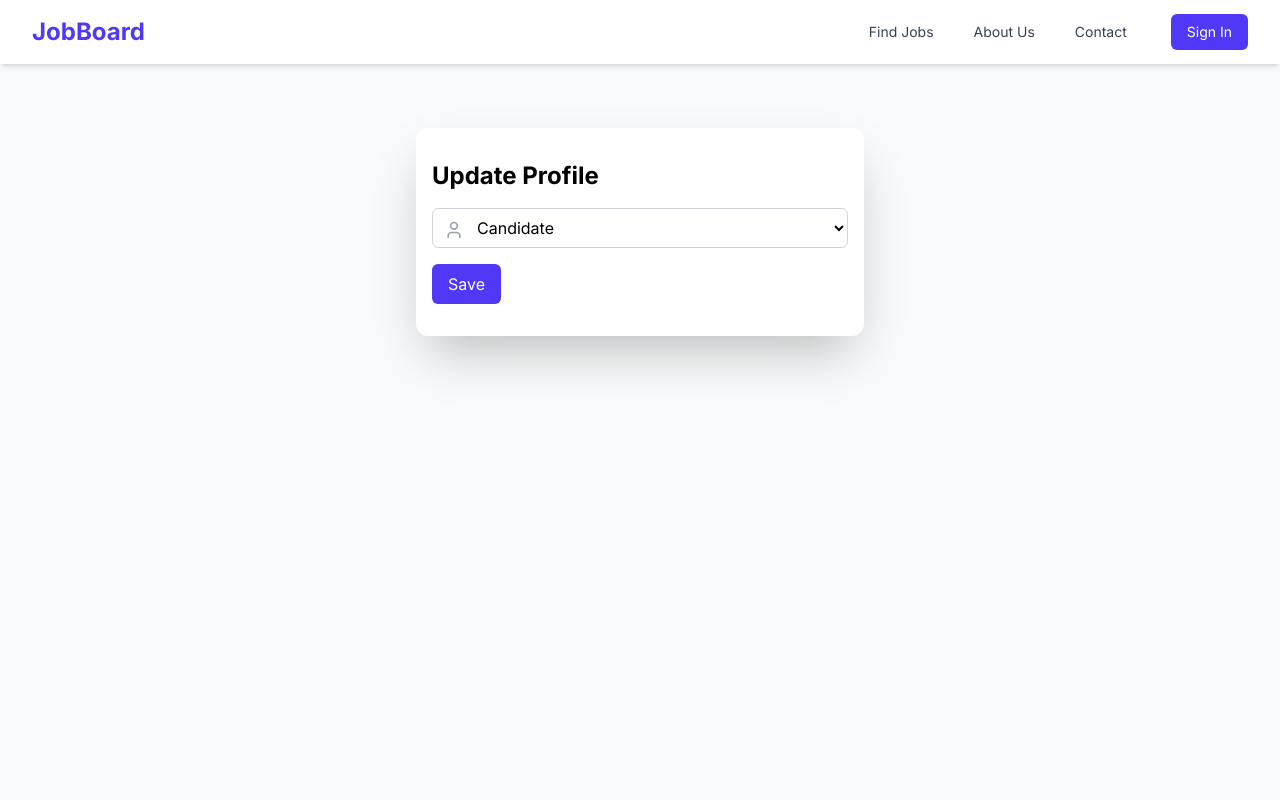
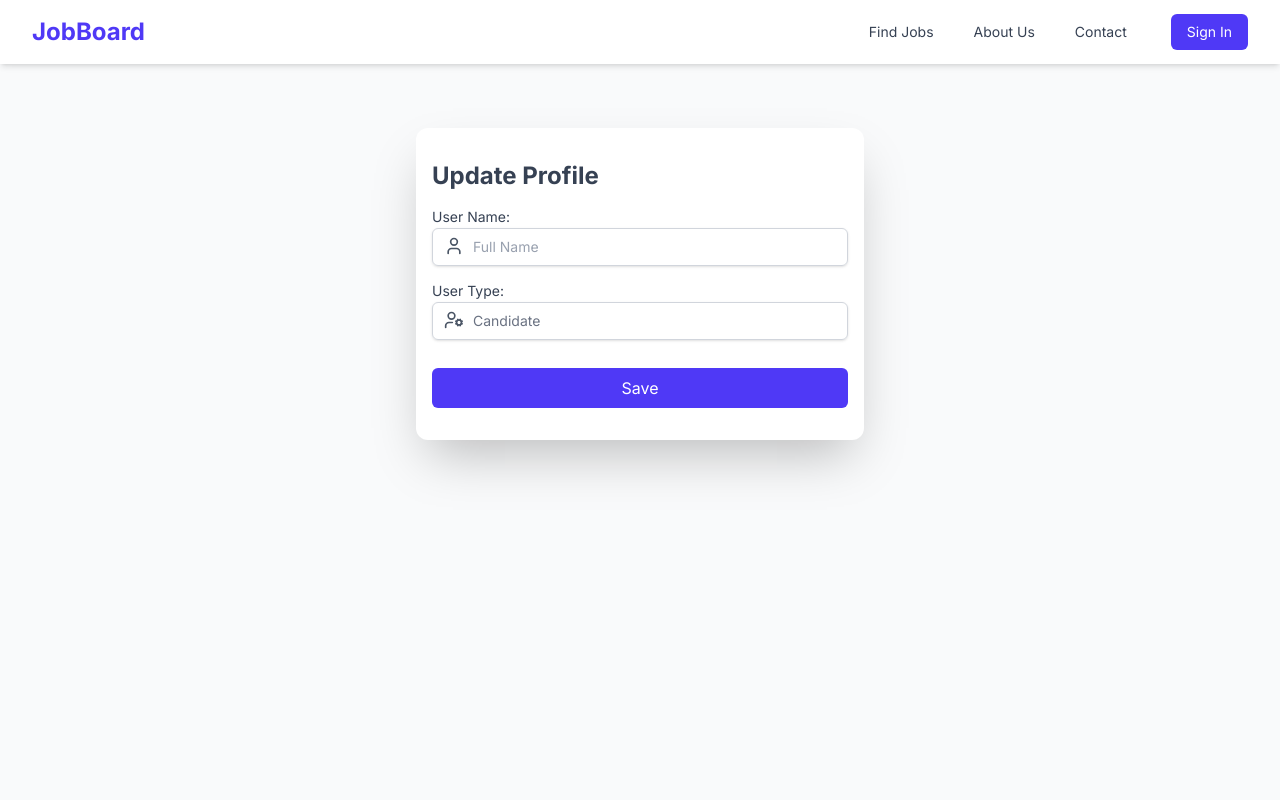
Before and after one commit to Irfan-alyy/next-prisma, a Next.js app: page /dashboard/profile in a window 1280 px wide. Shown: the top 800 px of the page. Built offline with nearby package versions, Linux system fonts and the light colour scheme; no server answers.

Commit message:
feat: added functionality to update user name

```diff
--- a/src/app/api/user/route.ts
+++ b/src/app/api/user/route.ts
@@ -24,13 +24,14 @@ export async function PUT(request: Request) {
   const session = await auth();
   if (!session?.user?.id) return NextResponse.json({ error: 'Unauthorized' }, { status: 401 });
 
-  const { type } = await request.json();
+  const { type,name }:{type:string,name:string} = await request.json();
   if (!['candidate', 'employer'].includes(type)) {
     return NextResponse.json({ error: 'Invalid role' }, { status: 400 });
   }
+  console.log(name);
   const user = await prisma.user.update({
     where: { id: session.user.id },
-    data: { type },
+    data: name? { type, name: name.trim() || undefined }:{type},
   });
   return NextResponse.json(user);
 }
--- a/src/app/dashboard/profile/page.tsx
+++ b/src/app/dashboard/profile/page.tsx
@@ -4,19 +4,20 @@
 import { useState } from 'react';
 import { useSession } from 'next-auth/react';
 import { motion } from 'framer-motion';
-import { User } from 'lucide-react';
+import { Type, User, UserCog } from 'lucide-react';
 import { useRouter } from 'next/navigation';
 
 const ProfilePage: React.FC = () => {
   const { data: session, update } = useSession();
-  const [role, setRole] = useState("candidate");
+  const [role, setRole] = useState<string>("candidate");
+  const [name,setName]=useState<string>(session?.user?.name || "")
   const router= useRouter()
   const handleUpdate = async () => {
     const type=role
     const response=await fetch('/api/user', {
       method: 'PUT',
       headers: { 'Content-Type': 'application/json' },
-      body: JSON.stringify({ type }),
+      body: JSON.stringify({ type, name }),
     });
     if (response.ok) {
       const updatedUser = await response.json();
@@ -34,20 +35,40 @@ const ProfilePage: React.FC = () => {
   };
 
   return (
-    <div className="text-black min-h-screen bg-gray-50 font-inter">
+    <div className="min-h-screen bg-gray-50 font-inter">
       <section className="py-16">
-        <motion.div className="max-w-md mx-auto px-4 bg-white rounded-xl shadow-2xl p-8">
-          <h2 className="text-2xl font-bold mb-4">Update Profile</h2>
+        <motion.div className="max-w-md mx-auto flex gap-3 flex-col px-4 bg-white rounded-xl shadow-2xl p-8">
+          <h2 className="text-2xl text-gray-700 font-bold ">Update Profile</h2>
+          <div>
+          <label htmlFor="name" className=" text-gray-700 text-sm">User Name:</label>
           <div className="relative">
-            <User className="absolute top-3 left-3 h-5 w-5 text-gray-400" />
+            <User className="absolute top-2 left-3 h-5 w-5 text-gray-600" />
+            <input
+                  id="name"
+                  name="name"
+                  type="text"
+                  autoComplete="name"
+                  required
+                  className="appearance-none block w-full pl-10 pr-3 py-2 border border-gray-300 rounded-md shadow-sm text-gray-500 placeholder-gray-400 focus:outline-none focus:ring-indigo-500 focus:border-indigo-500 sm:text-sm transition duration-200"
+                  placeholder="Full Name"
+                  value={name}
+                  onChange={(e) => setName(e.target.value)}
+                />
+          </div>
+          </div>
+          <div>
+          <label htmlFor="name" className="text-gray-700 text-sm">User Type:</label>
+          <div className="relative">
+            <UserCog className="absolute top-2 left-3 h-5 w-5 text-gray-600" />
             <select
               value={role}
               onChange={(e) => setRole(e.target.value as 'candidate' | 'employer')}
-              className="pl-10 w-full border border-gray-300 rounded-md py-2 px-3"
+              className="appearance-none block w-full pl-10 pr-3 py-2 border border-gray-300 rounded-md shadow-sm text-gray-500 focus:outline-none focus:ring-indigo-500 focus:border-indigo-500 sm:text-sm transition duration-200"
             >
-              <option value="candidate">Candidate</option>
-              <option value="employer">Employer</option>
+              <option  value="candidate">Candidate</option>
+              <option  value="employer">Employer</option>
             </select>
+          </div>
           </div>
           <button onClick={handleUpdate} className="mt-4 bg-indigo-600 text-white py-2 px-4 rounded-md">
             Save
```
